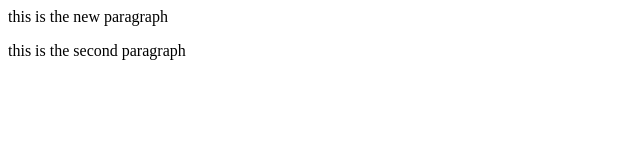
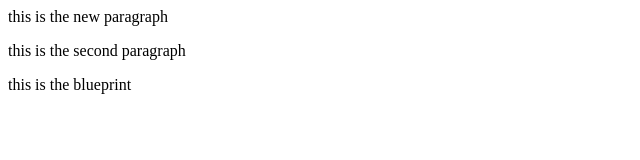
Before and after one commit to ankurshinde220-ops/studentclass, a plain HTML site: page index.html in a window 1280 px wide. Shown: the whole page, without its empty margins (0-640 px from the left). Drawn offline with Linux system fonts and the light colour scheme.

Commit message:
adding the features

```diff
--- a/index.html
+++ b/index.html
@@ -1,2 +1,3 @@
 <p> this is the new paragraph </p>
 <p> this is the second paragraph </p>
+<p> this is the blueprint </p>
```
